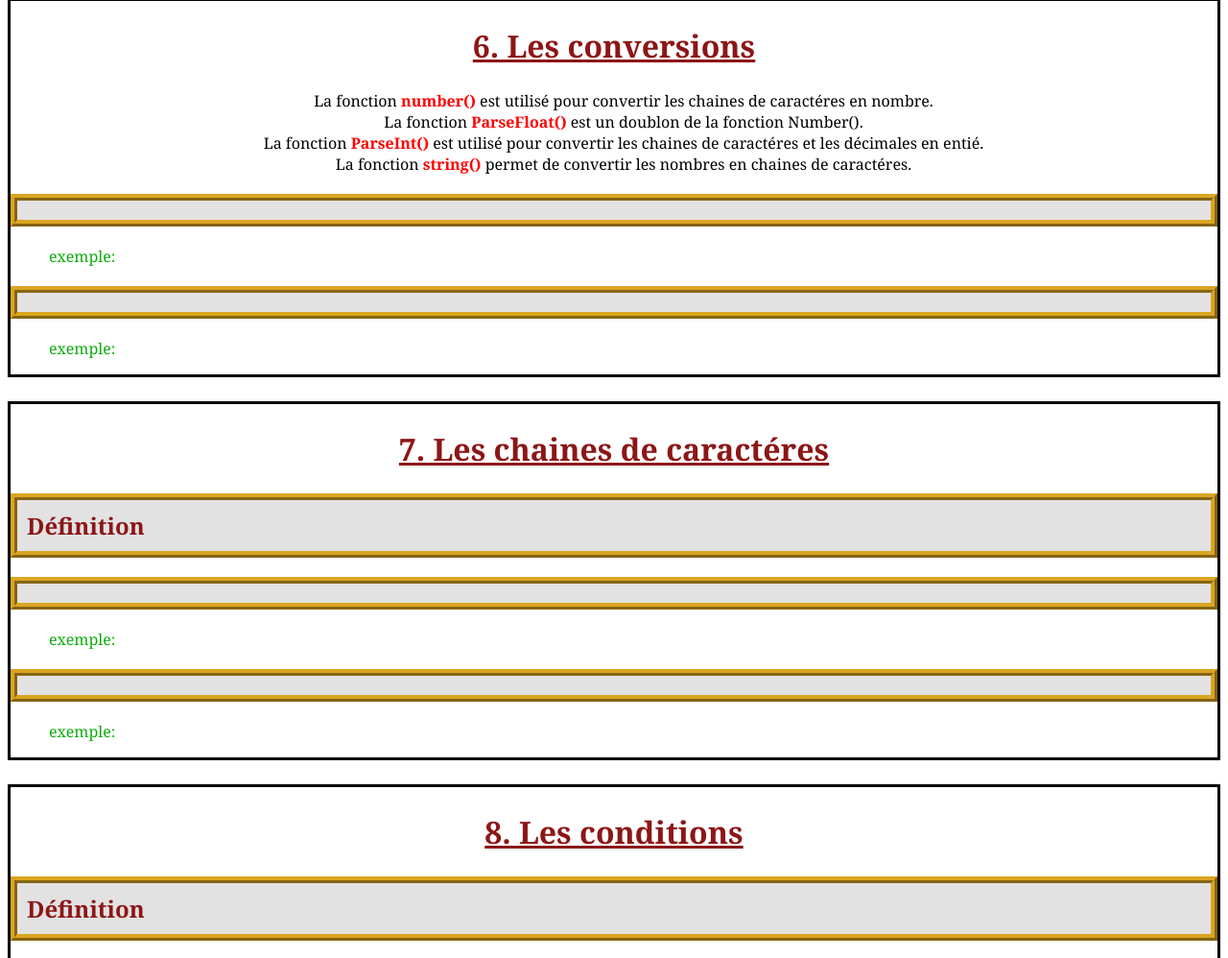
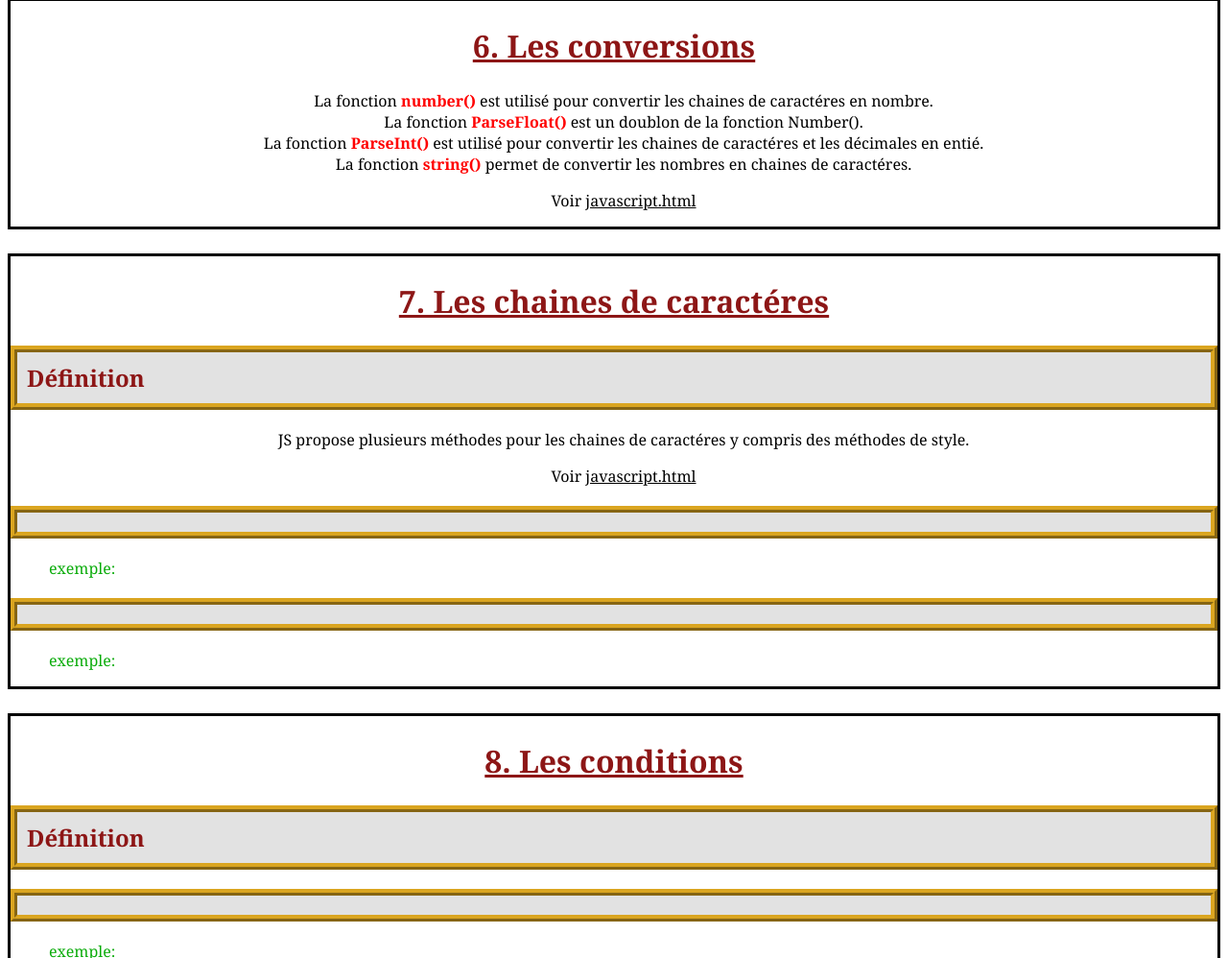
Before and after one commit to Cboukhal/Javascript, a plain HTML site: page index.html in a window 1280 px wide. Shown: the part 5866-6864 px from the top of the page at 96% size. Drawn offline with Linux system fonts and the light colour scheme.

Commit message:
Update index.html

```diff
--- a/index.html
+++ b/index.html
@@ -336,26 +336,20 @@
         <br>La fonction <b>ParseInt()</b> est utilisé pour convertir les chaines de caractéres et les décimales en entié.
         <br>La fonction <b>string()</b> permet de convertir les nombres en chaines de caractéres.
     </p>
-    <h3></h3>
     <p>
-        <ul class="Definition">exemple:
-            <li></li>
-        </ul>
-    </p>
-    <h3></h3>
-    <p>
-        <ul class="Definition">exemple:
-            <li></li>
-        </ul>
+        Voir <a href="./javascript.html">javascript.html</a>
     </p>
     </section>
+
     <section class="partie">
     <h2 id="cac">7. Les chaines de caractéres</h2>
-    <section class="Definition">
     <h3>Définition</h3>
     <p>
+        JS propose plusieurs méthodes pour les chaines de caractéres y compris des méthodes de style.
+        <p>
+        Voir <a href="./javascript.html">javascript.html</a>
     </p>
-    </section>
+    </p>
     <h3></h3>
     <p>
         <ul class="Definition">exemple:
```
